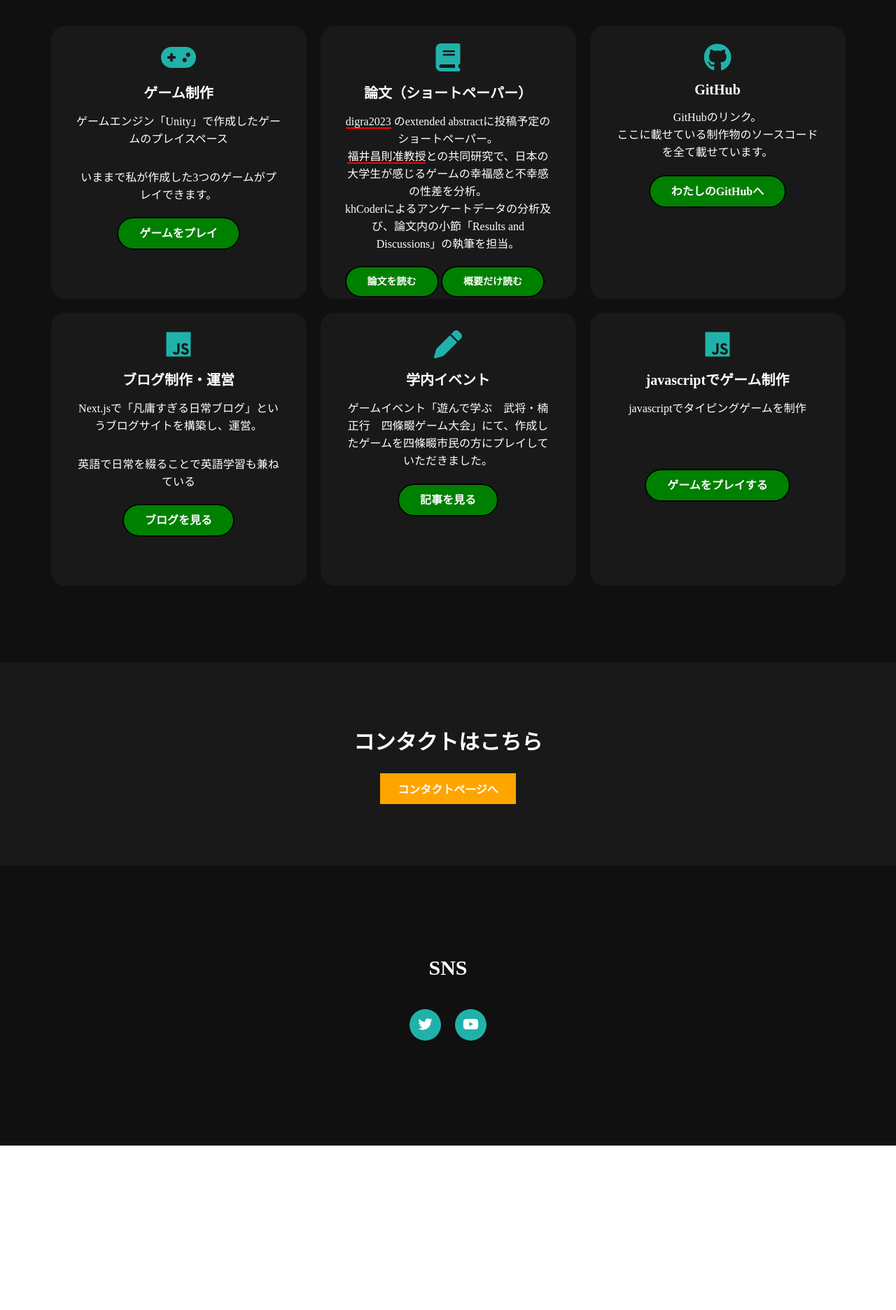
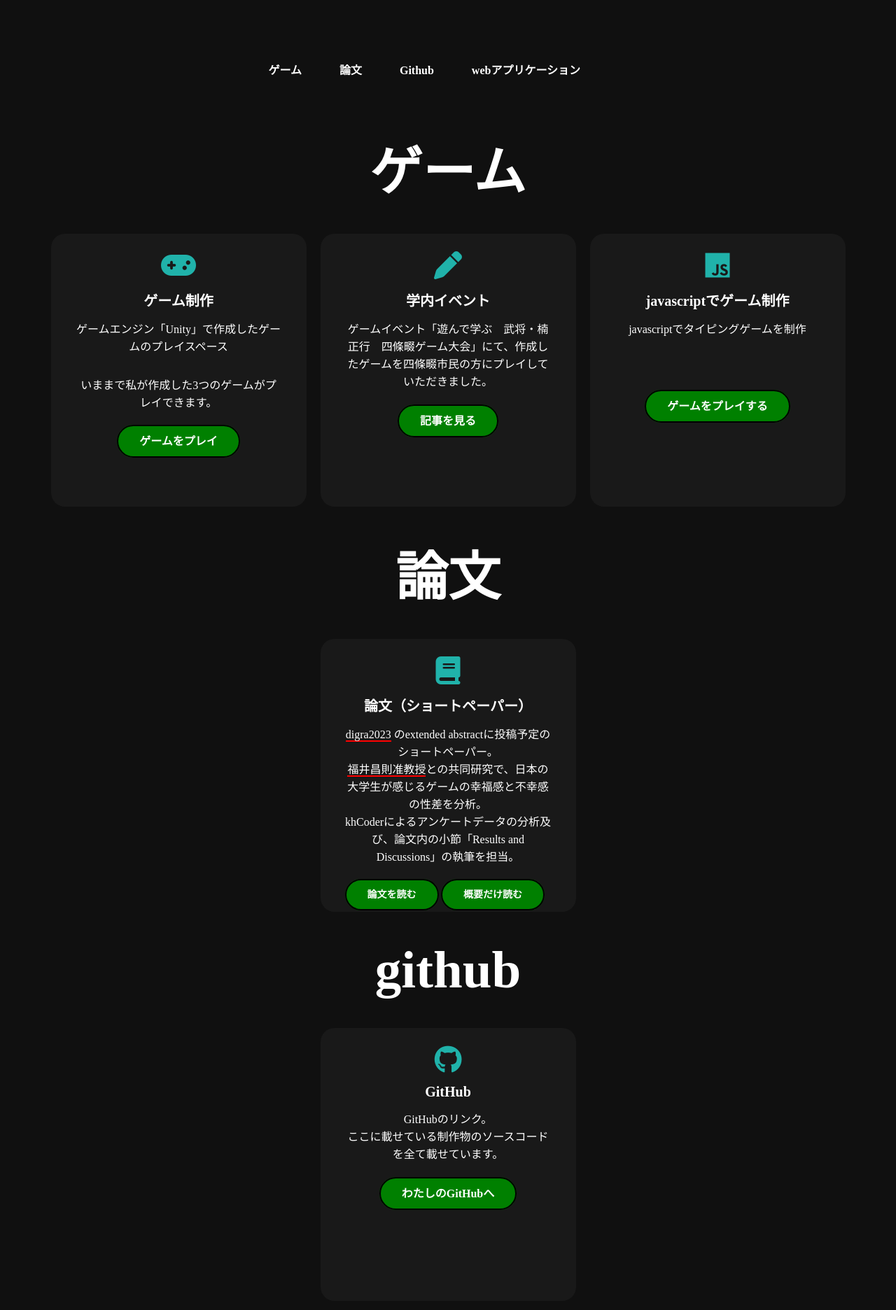
Before and after one commit to okunoo/Portfplio_Website, a plain HTML site: page index.html in a window 1280 px wide. Shown: the part 1524-3396 px from the top of the page at 70% size. Before the commit the page ends 3161 px from the top, so only its background shows below. Drawn offline with Linux system fonts and the light colour scheme.

Commit message:
Add files via upload

```diff
--- a/index.html
+++ b/index.html
@@ -63,10 +63,25 @@
     </section>
 
     <!--portfolio section-->
+
     <div class = "portfolio">
         <div class="title">
             <h2 id = "portfolio"> ポートフォリオ</h2>
         </div>
+
+        <nav>
+            <ul>
+                <li><a id = "gamebtn" href = "index.html#gameheader">ゲーム</a></li>
+                <li><a id = "paperbtn" href = "index.html#paperheader">論文</a></li>
+                <li><a id = "gitbtn" href = "index.html#githubheader">Github</a></li>
+                <li><a id = "webappbtn" href = "index.html#webappheader">webアプリケーション</a></li>
+            </ul>
+        </nav>
+
+        <div class="title" id = "gameheader">
+            <h2>ゲーム</h2>
+        </div>
+
 
         <div class="box">
             <div class="card">
@@ -78,50 +93,6 @@
                 </div>
                 <p style = "text-align: center">
                     <a href = "https://unityroom.com/users/dk6yb09a5xjrpn1w4lzv" class = "button">ゲームをプレイ</a>
-                </p>
-            </div>
-
-            <div class="card">
-                <i class="fa-solid fa-book"></i>
-                <h5>論文（ショートペーパー）</h5>
-                <div class="paragraph">
-
-                    <p><a href="https://digra2023.org/call-for-papers-digra-2023" class="link">digra2023</a>
-                        のextended abstractに投稿予定のショートペーパー。<br>
-                        <a href = "https://researchmap.jp/mafukui" class="link">福井昌則准教授</a>との共同研究で、日本の大学生が感じるゲームの幸福感と不幸感の性差を分析。
-                        <br>khCoderによるアンケートデータの分析及び、論文内の小節「Results and Discussions」の執筆を担当。</p>
-                </div>
-
-                <div class = "multiButton">
-                    <p style="text-align: center">
-                        <a href="img/DiGRA2023_genderdifference_submit.pdf" class="button">論文を読む</a>
-                        <a href="paper_abstruct.html" class="button">概要だけ読む</a>
-                    </p>
-                </div>
-            </div>
-
-            <div class="card">
-                <i class="fa-brands fa-github"></i>
-                <h5>GitHub</h5>
-                <div class="paragraph">
-                    <p>GitHubのリンク。<br>ここに載せている制作物のソースコードを全て載せています。</p>
-                </div>
-                <p style="text-align: center">
-                    <a href="https://github.com/okunoo" class="button">わたしのGitHubへ</a>
-                </p>
-            </div>
-        </div>
-
-        <div class="box">
-            <div class="card">
-                <i class="fa-brands fa-js"></i>
-                <h5>ブログ制作・運営</h5>
-                <div class="paragraph">
-                    <p>Next.jsで「凡庸すぎる日常ブログ」というブログサイトを構築し、運営。</p>
-                    <p>英語で日常を綴ることで英語学習も兼ねている</p>
-                </div>
-                <p style="text-align: center">
-                    <a href="https://nextjs-blog-gamma-puce-92.vercel.app/" class="button">ブログを見る</a>
                 </p>
             </div>
 
@@ -150,7 +121,66 @@
                     <a href="https://typing-game-ruby-eta.vercel.app/ " class="button">ゲームをプレイする</a>
                 </p>
             </div>
+        </div>
 
+        <div class="title" id = paperheader>
+            <h2>論文</h2>
+        </div>
+
+        <div class="box">
+            <div class="card">
+                <i class="fa-solid fa-book"></i>
+                <h5>論文（ショートペーパー）</h5>
+                <div class="paragraph">
+                    <p><a href="https://digra2023.org/call-for-papers-digra-2023" class="link">digra2023</a>
+                        のextended abstractに投稿予定のショートペーパー。<br>
+                        <a href = "https://researchmap.jp/mafukui" class="link">福井昌則准教授</a>との共同研究で、日本の大学生が感じるゲームの幸福感と不幸感の性差を分析。
+                        <br>khCoderによるアンケートデータの分析及び、論文内の小節「Results and Discussions」の執筆を担当。</p>
+                </div>
+                <div class = "multiButton">
+                    <p style="text-align: center">
+                        <a href="img/DiGRA2023_genderdifference_submit.pdf" class="button">論文を読む</a>
+                        <a href="paper_abstruct.html" class="button">概要だけ読む</a>
+                    </p>
+                </div>
+            </div>
+        </div>
+
+        <div class="title" id = "githubheader">
+            <h2>github</h2>
+        </div>
+
+
+        <div class="box">
+            <div class="card">
+                <i class="fa-brands fa-github"></i>
+                <h5>GitHub</h5>
+                <div class="paragraph">
+                    <p>GitHubのリンク。<br>ここに載せている制作物のソースコードを全て載せています。</p>
+                </div>
+                <p style="text-align: center">
+                    <a href="https://github.com/okunoo" class="button">わたしのGitHubへ</a>
+                </p>
+            </div>
+        </div>
+
+        <div class="title" id = "webappheader">
+            <h2>webアプリケーション</h2>
+        </div>
+
+
+        <div class="box">
+            <div class="card">
+                <i class="fa-brands fa-js"></i>
+                <h5>ブログ制作・運営</h5>
+                <div class="paragraph">
+                    <p>Next.jsで「凡庸すぎる日常ブログ」というブログサイトを構築し、運営。</p>
+                    <p>英語で日常を綴ることで英語学習も兼ねている</p>
+                </div>
+                <p style="text-align: center">
+                    <a href="https://nextjs-blog-gamma-puce-92.vercel.app/" class="button">ブログを見る</a>
+                </p>
+            </div>
         </div>
 
         <!-- https://typing-game-ruby-eta.vercel.app/ -->
--- a/style.css
+++ b/style.css
@@ -210,6 +210,15 @@ h4{
     padding: 100px 0;
 }
 
+.portfolio nav{
+    margin-left: 20%;
+    margin-bottom: 5%;
+}
+
+.active{
+    display: block !important;
+}
+
 .title h2{
     color:white;
     font-size: 75px;
```
